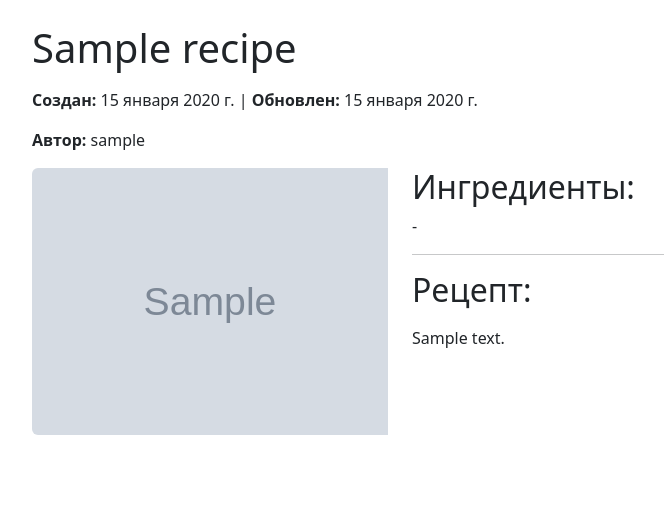
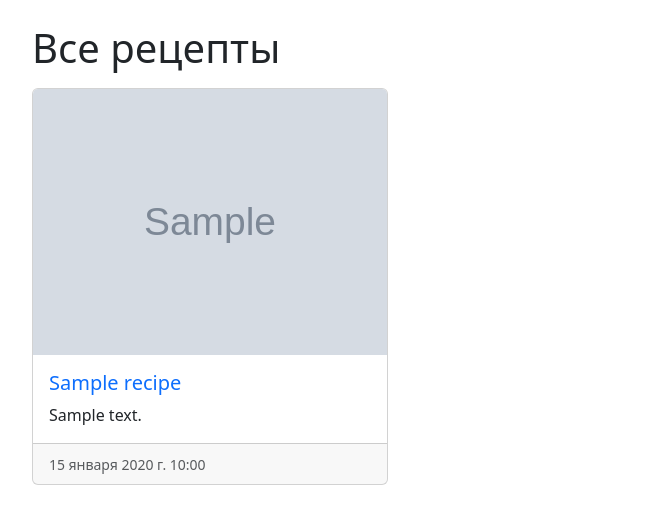
Before and after one commit to Mandalore1/DjangoRecipes, a Django app: template templates/core/recipe_list.html in a window 1280 px wide. Shown: the part 56-580 px from the top of the page, without its empty margins (50-714 px from the left). Run offline with Django 4.2, Linux system fonts and the light colour scheme; the template is opened without the code that fills it: values that come from a table or form of the project are taken from there, others are empty; tables that the repository leaves empty hold one stand-in row (values such as "Sample post"); grey boxes marked "Sample" are stand-in pictures; some libraries are stand-ins or nearby versions.

Commit message:
Add: recipe list

```diff
--- a/core/models.py
+++ b/core/models.py
@@ -19,6 +19,7 @@ class Ingredient(models.Model):
 
 class Recipe(models.Model):
     title = models.CharField(max_length=150, blank=False, verbose_name="Название")
+    description = models.TextField(blank=True, null=True, verbose_name="Описание")
     content = models.TextField(blank=True, null=True, verbose_name="Рецепт")
     ingredients = models.ManyToManyField(Ingredient, through="RecipeIngredient", related_name="recipes",
                                          verbose_name="Ингредиенты")
--- a/core/urls.py
+++ b/core/urls.py
@@ -4,5 +4,6 @@ import core.views
 
 urlpatterns = [
     path("", core.views.home, name="home"),
-    path("recipe/<int:pk>/", core.views.RecipeView.as_view(), name="recipe_detail")
+    path("recipes/", core.views.RecipeListView.as_view(), name="recipe_list"),
+    path("recipes/<int:pk>/", core.views.RecipeDetailView.as_view(), name="recipe_detail"),
 ]
--- a/templates/core/recipe_list.html
+++ b/templates/core/recipe_list.html
@@ -1,34 +1,34 @@
 {% extends "base.html" %}
 {% load static %}
 
-{% block title %}{{ recipe.title }}{% endblock title %}
-{% block h1 %}{{ recipe.title }}{% endblock h1 %}
+{% block title %}Все рецепты{% endblock title %}
+{% block h1 %}Все рецепты{% endblock h1 %}
 
 {% block content %}
-<div class="mb-3">
-    <strong>Создан: </strong>{{ recipe.created_at|date }} |
-    <strong>Обновлен: </strong>{{ recipe.updated_at|date }}
+<div class="row row-cols-1 row-cols-md-3 g-4">
+    {% for recipe in recipes %}
+    <div class="col">
+        <div class="card h-100">
+            {% if recipe.image %}
+            <img class="card-img-top" src="{{ recipe.image.url }}" alt="{{ recipe.title }}">
+            {% else %}
+            <img class="card-img-top" src="{% static 'img/recipe-placeholder.png' %}" alt="{{ recipe.title }}">
+            {% endif %}
+
+            <div class="card-body">
+                <a class="text-decoration-none" href="{% url 'recipe_detail' recipe.pk %}">
+                    <h5 class="card-title">{{ recipe.title }}</h5>
+                </a>
+                {% if recipe.description %}
+                <p class="card-text">{{ recipe.description|truncatechars:150 }}</p>
+                {% endif %}
+            </div>
+
+            <div class="card-footer">
+                <small class="text-muted">{{ recipe.created_at }}</small>
+            </div>
+        </div>
+    </div>
+    {% endfor %}
 </div>
-<div class="mb-3">
-    <strong>Автор: </strong>{{ recipe.user.username }}
-</div>
-<section class="row">
-    <div class="col-lg-4">
-        {% if recipe.image %}
-        <img class="img-fluid rounded-start mx-auto d-block" src="{{ recipe.image.url }}" alt="{{ recipe.title }}">
-        {% else %}
-        <img class="img-fluid rounded-start mx-auto d-block" src="{% static 'img/recipe-placeholder.png' %}"
-             alt="{{ recipe.title }}">
-        {% endif %}
-    </div>
-    <div class="col-lg-6">
-        <h2>Ингредиенты:</h2>
-        {% for ingredient in ingredients %}
-        <p>{{ ingredient.ingredient.name }} - {{ ingredient.quantity }} {{ ingredient.unit }}</p>
-        {% endfor %}
-        <hr>
-        <h2>Рецепт:</h2>
-        <p>{{ recipe.content|linebreaks }}</p>
-    </div>
-</section>
 {% endblock content %}
```
Also changed, not shown: core/views.py (+10 -4 lines), core/migrations/0003_recipe_description.py (added).
